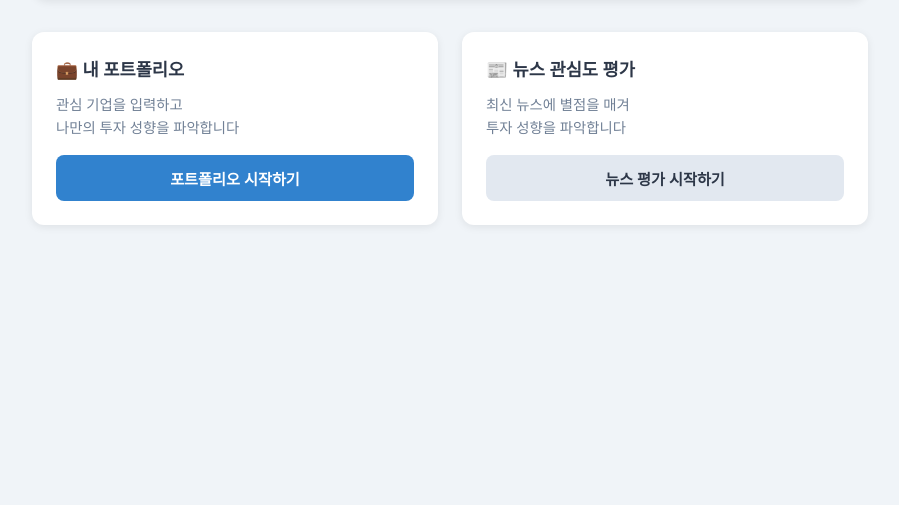
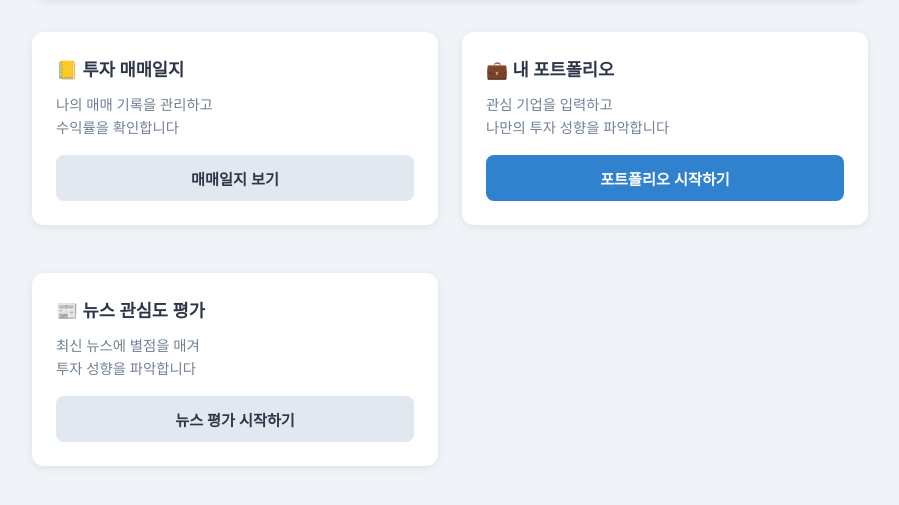
Before and after one commit to leedongho06/OSS_personalized_stock, a Flask app: page / in a window 1280 px wide. Shown: the part 171-676 px from the top of the page, without its empty margins (190-1089 px from the left). Run offline with Flask 3, Linux system fonts and the light colour scheme.

Commit message:
feat: add journal button to main page

```diff
--- a/templates/index.html
+++ b/templates/index.html
@@ -14,6 +14,13 @@
         </header>
 
         <div class="card-grid">
+            <div class="card">
+    <h2>📒 투자 매매일지</h2>
+    <p>나의 매매 기록을 관리하고<br>수익률을 확인합니다</p>
+    <a href="/journal" class="btn btn-secondary">
+        매매일지 보기
+    </a>
+</div>
             <div class="card">
                 <h2>💼 내 포트폴리오</h2>
                 <p>관심 기업을 입력하고<br>나만의 투자 성향을 파악합니다</p>
```
